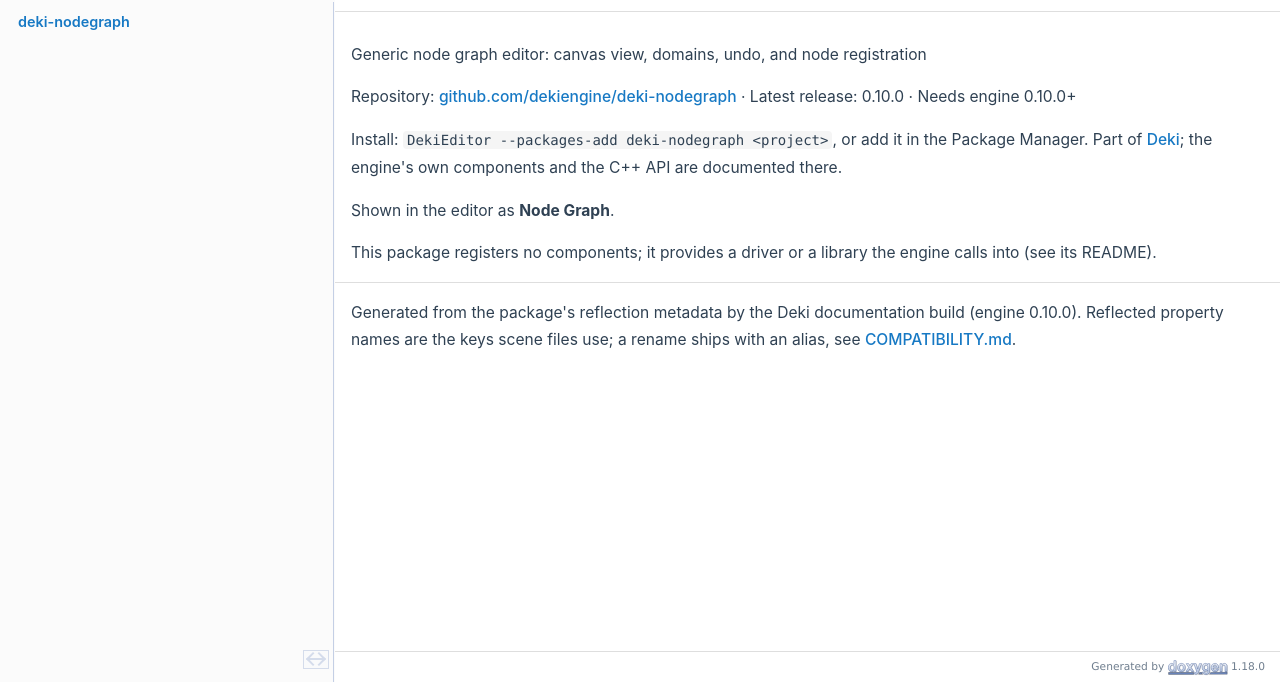
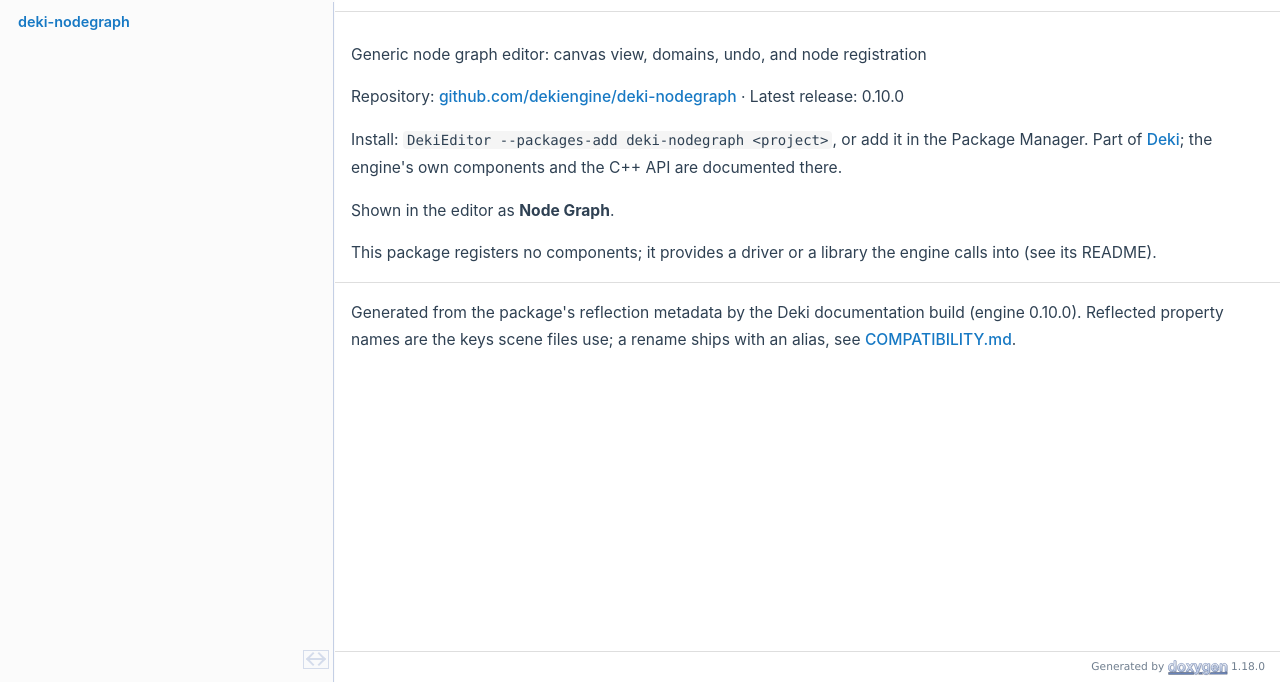
Before and after one commit to dekiengine/deki-nodegraph, a plain HTML site: page index.html in a window 1280 px wide. Shown: the part 118-800 px from the top of the page. Drawn offline with Linux system fonts and the light colour scheme.

Commit message:
Docs for deki-nodegraph from deki-editor 9500697

```diff
--- a/index.html
+++ b/index.html
@@ -80,7 +80,7 @@ document.addEventListener('DOMContentLoaded',() => { initNavTree('index.html',''
 <div class="contents">
 <div class="textblock"><p><a class="anchor" id="mainpage"></a></p>
 <p>Generic node graph editor: canvas view, domains, undo, and node registration</p>
-<p>Repository: <a href="https://github.com/dekiengine/deki-nodegraph">github.com/dekiengine/deki-nodegraph</a> · Latest release: 0.10.0 · Needs engine 0.10.0+</p>
+<p>Repository: <a href="https://github.com/dekiengine/deki-nodegraph">github.com/dekiengine/deki-nodegraph</a> · Latest release: 0.10.0</p>
 <p>Install: <span class="tt">DekiEditor --packages-add deki-nodegraph &lt;project&gt;</span>, or add it in the Package Manager. Part of <a href="https://dekiengine.github.io/docs/">Deki</a>; the engine's own components and the C++ API are documented there.</p>
 <p>Shown in the editor as <b>Node Graph</b>.</p>
 <p>This package registers no components; it provides a driver or a library the engine calls into (see its README).</p>
```
